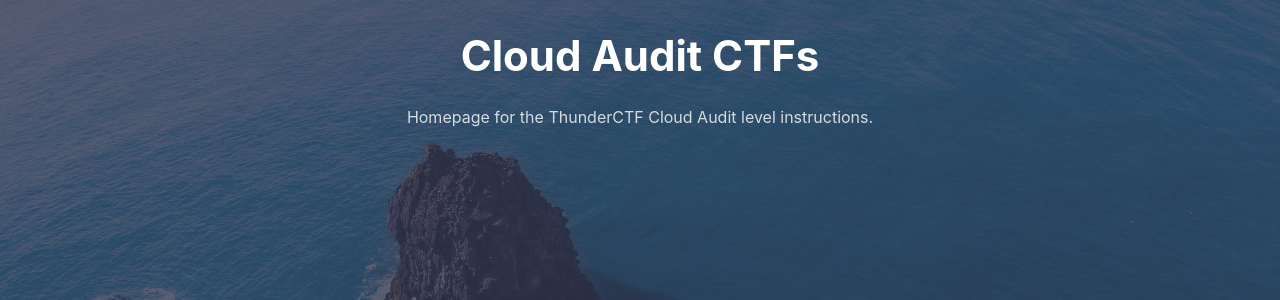
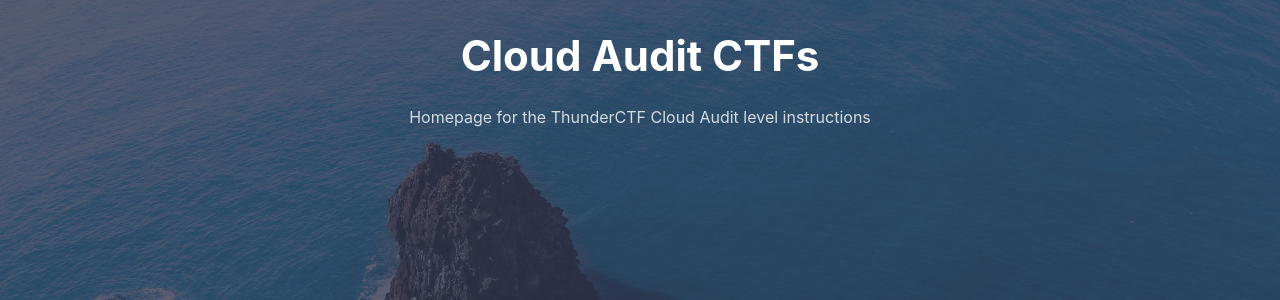
Before and after one commit to asokamoto/CloudAuditCTFs, a Jekyll site: the page built from index.md, in a window 1280 px wide and 900 px high. Shown: the part 206-506 px from the top of the window. Built offline with Jekyll 4.4.1, drawn with Linux system fonts in a browser that asks for light colours.

Commit message:
Updating

```diff
--- a/_config.yml
+++ b/_config.yml
@@ -19,7 +19,7 @@ navigation: # Navigation links
     #- {name: 'Contact', link: '/CloudAuditCTFs/contact'}
 
 tagline: >
-  Homepage for the ThunderCTF Cloud Audit level instructions.
+  Homepage for the ThunderCTF Cloud Audit level instructions
 
 hero_img: posts/sleek_lg.jpg # Main background image: use the path from /assets/img/ => This will output /assets/img/posts/sleek_lg.jpg
 
```
Also changed, not shown: 1 other file.
